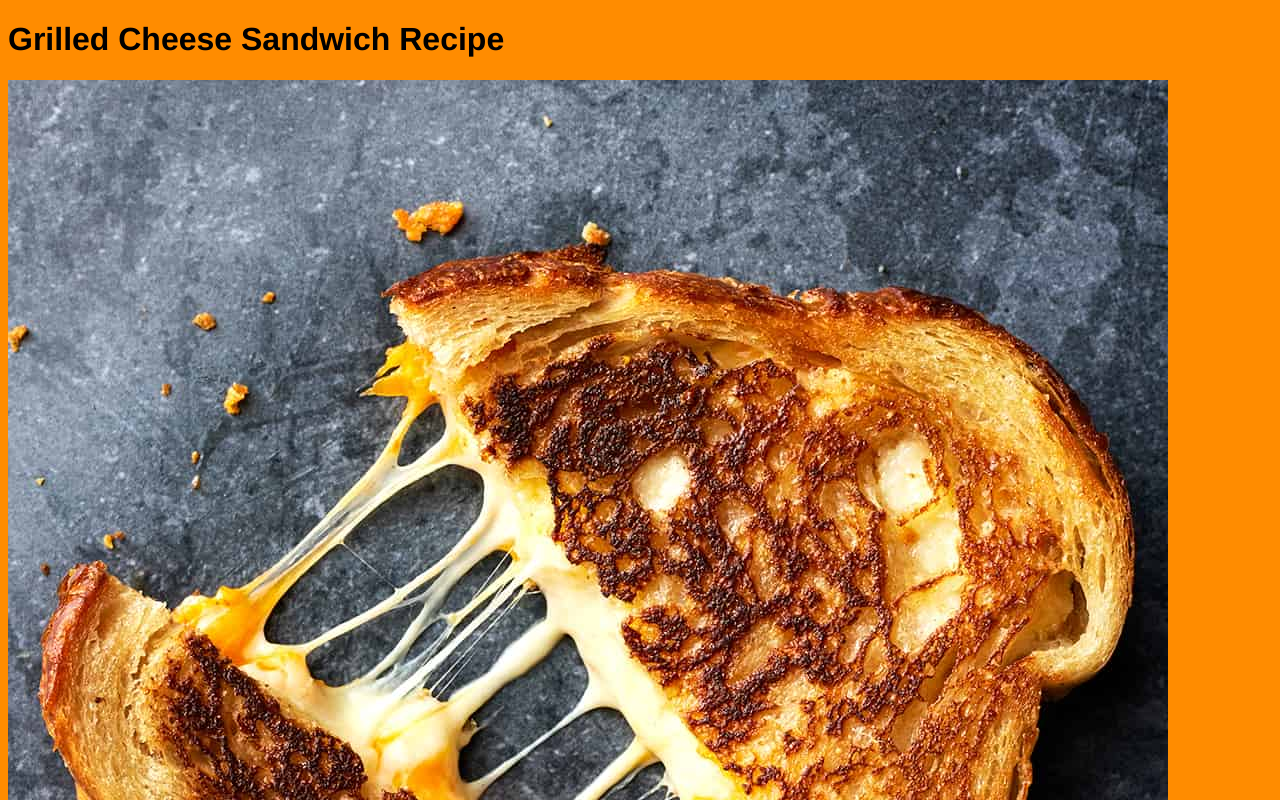
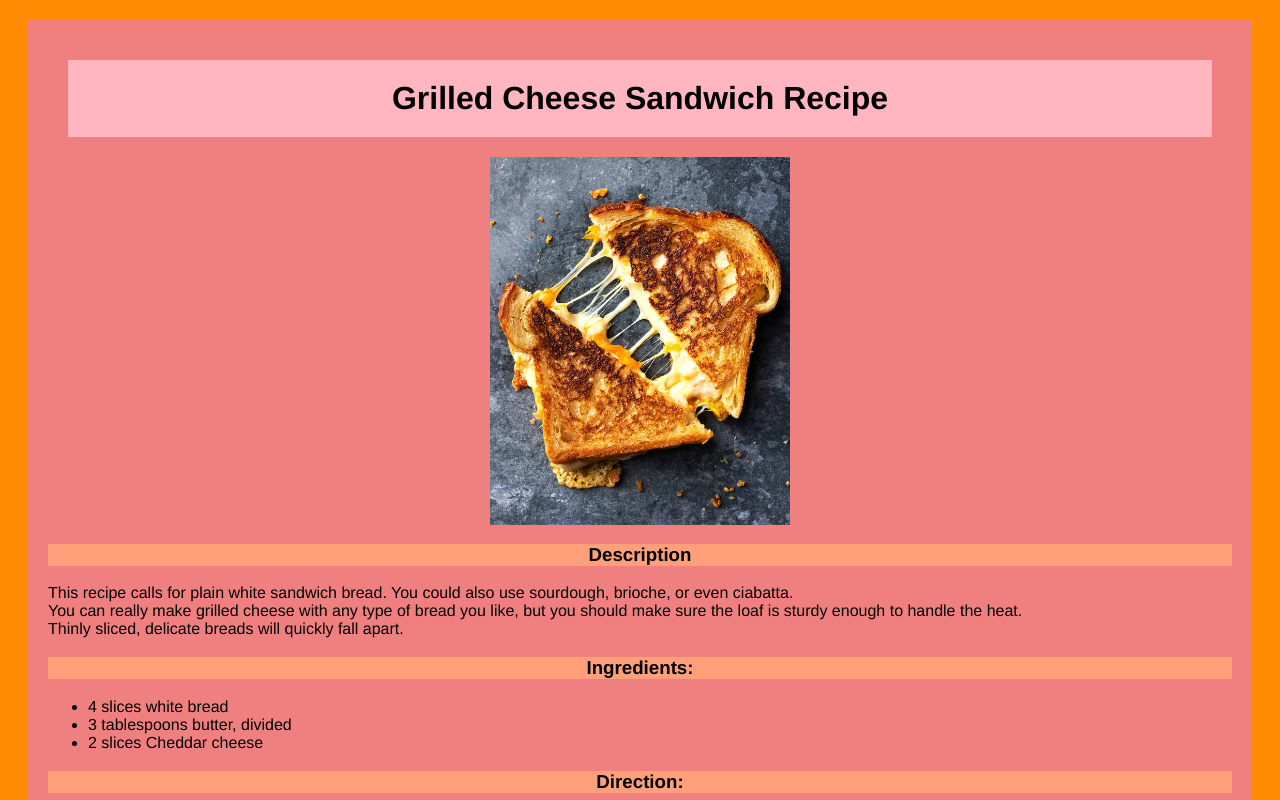
Before and after one commit to exile213/odin-recipes, a plain HTML site: page recipes/Grilled-Cheese.html in a window 1280 px wide. Shown: the top 800 px of the page. Drawn offline with Linux system fonts and the light colour scheme.

Commit message:
Finished CSS Design for Grilled cheese Page

```diff
--- a/recipes/Grilled-Cheese.html
+++ b/recipes/Grilled-Cheese.html
@@ -7,8 +7,9 @@
     <link rel="stylesheet" type="text/css" href="../styles.css">
     <title>Grilled Cheese Sandwhich</title>
 </head>
-<body class="Cheesepage">
-    <h1>Grilled Cheese Sandwich Recipe</h1>
+<body class="Recipepage">
+    <div class="Recipesec">
+    <h1 class="Recipesec Title">Grilled Cheese Sandwich Recipe</h1>
     <img src="grilled-cheese.jpg">
     <h3>Description</h3>
     <p>
@@ -29,5 +30,6 @@
              add 1 slice of cheese. Butter a second slice of bread on one side and place butter-side up on top of cheese.</li>
         <li>Cook until lightly browned on one side; flip over and continue cooking until cheese is melted. Repeat with remaining 2 slices of bread, butter, and slice of cheese.</li>
     </ol>
+    </div>
 </body>
 </html>
--- a/styles.css
+++ b/styles.css
@@ -7,6 +7,20 @@ li a{
     font-size: 14px;
     font-weight: italic;
 }
+
+h3{
+    text-align: center;
+    background:lightsalmon;
+
+}
+
+img {
+    display: block;
+    margin: 0 auto;
+    width:300px;
+    height:auto;
+}
+
 
 .Homepage{
     background-color: lightgreen;
@@ -22,6 +36,18 @@ li a{
     text-align: center;
 }
 
-.Cheesepage{
+.Recipepage{
    background-color: darkorange;
 }
+.Recipesec{
+    background-color:lightcoral;
+    margin:20px;
+    padding:20px;
+}
+
+.Recipesec.Title{
+    background:lightpink;
+    font-weight: bold;
+    font-size:32px;
+    text-align: center;
+}
```
